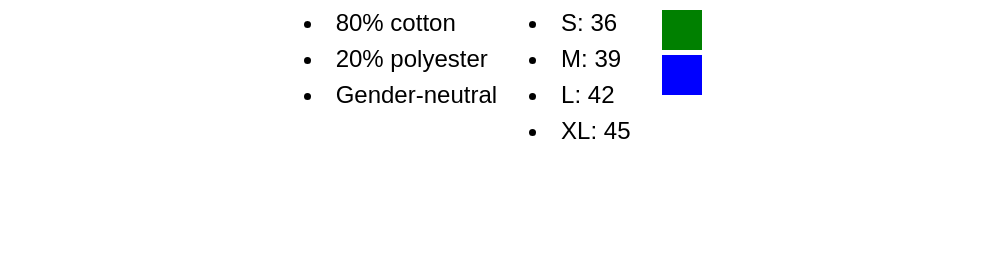
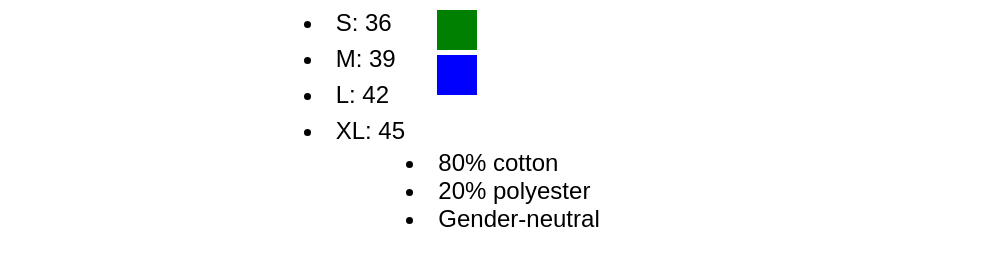
Before and after one commit to NathanlsDev/vueJsStudies, a plain HTML site: page index.html in a window 1280 px wide. Shown: the part 233-498 px from the top of the page, without its empty margins (137-1142 px from the left). Drawn offline with nearby package versions, Linux system fonts and the light colour scheme.

Commit message:
refactor: product-deatils component

```diff
--- a/assets/javascript/main.js
+++ b/assets/javascript/main.js
@@ -1,3 +1,19 @@
+Vue.component("product-details", {
+  props: {
+    details: {
+      type: Array,
+      required: true,
+    },
+  },
+  template: `
+  <div class="details">
+    <ul>
+      <li v-for="detail in details">{{ detail }}</li>
+    </ul>
+  </div>
+  `,
+});
+
 Vue.component("product", {
   props: {
     premium: {
@@ -23,10 +39,6 @@ Vue.component("product", {
       </div>
 
       <div class="details">
-        <ul>
-          <li v-for="detail in details">{{ detail }}</li>
-        </ul>
-
         <ul>
           <li v-for="size in sizes">{{ size }}</li>
         </ul>
@@ -72,7 +84,6 @@ Vue.component("product", {
       link: "https://www.amazon.com/s?k=green+socks&ref=cs_503_search",
       onSale: true,
       cartItens: 0,
-      details: ["80% cotton", "20% polyester", "Gender-neutral"],
       variants: [
         {
           variantId: 2234,
@@ -133,5 +144,6 @@ var app = new Vue({
   el: "#app",
   data: {
     premium: true,
+    details: ["80% cotton", "20% polyester", "Gender-neutral"],
   },
 });
--- a/index.html
+++ b/index.html
@@ -9,6 +9,7 @@
   <body>
     <main id="app">
       <product :premium="premium"></product>
+      <product-details :details="details"></product-details>
     </main>
     <script src="https://cdn.jsdelivr.net/npm/vue@2.5.13/dist/vue.js"></script>
     <script src="assets/javascript/main.js"></script>
```
